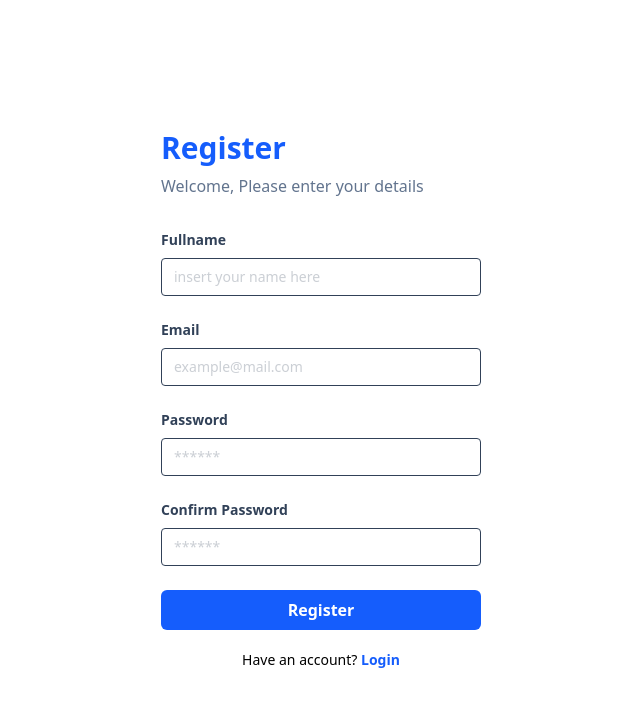
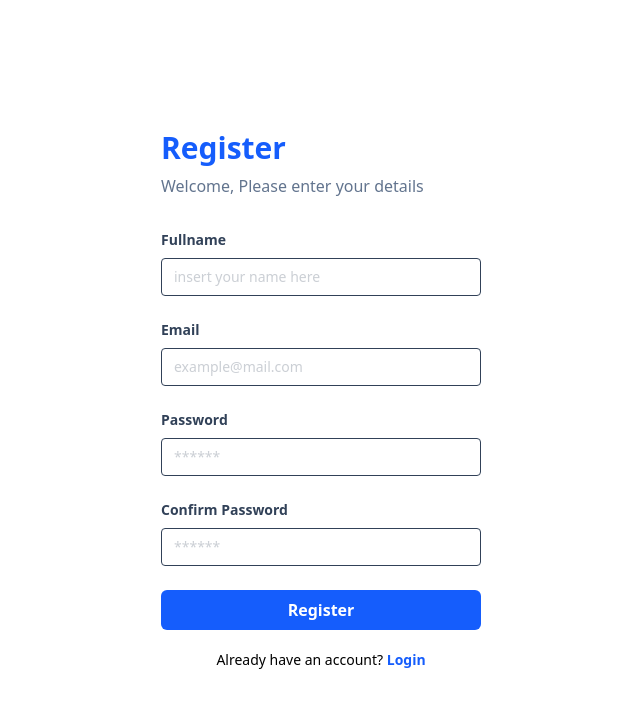
Before and after one commit to Gulpanjul/vipcodestudio-tutorial-reactjs, a React (Vite) app: page /register in a window 1280 px wide. Shown: the top 708 px of the page, without its empty margins (319-959 px from the left). Built offline with nearby package versions, Linux system fonts and the light colour scheme.

Commit message:
feat: conditional rendering

```diff
--- a/src/components/Layouts/AuthLayouts.tsx
+++ b/src/components/Layouts/AuthLayouts.tsx
@@ -1,9 +1,12 @@
+import { Link } from "react-router-dom";
+
 interface AuthLayoutProps {
   children: React.ReactNode;
   title: string;
+  type: string;
 }
 
-const AuthLayout = ({ children, title }: AuthLayoutProps) => {
+const AuthLayout = ({ children, title, type }: AuthLayoutProps) => {
   return (
     <div className="flex justify-center min-h-screen items-center">
       <div className="w-full max-w-xs">
@@ -12,9 +15,32 @@ const AuthLayout = ({ children, title }: AuthLayoutProps) => {
           Welcome, Please enter your details
         </p>
         {children}
+        <Navigation type={type} />
       </div>
     </div>
   );
 };
 
+const Navigation = ({ type }: { type: string }) => {
+  if (type === "login") {
+    return (
+      <p className="text-sm mt-5 text-center">
+        Don't have an account?{" "}
+        <Link to="/register" className="font-bold text-blue-600">
+          Register
+        </Link>
+      </p>
+    );
+  } else {
+    return (
+      <p className="text-sm mt-5 text-center">
+        Already have an account?{" "}
+        <Link to="/login" className="font-bold text-blue-600">
+          Login
+        </Link>
+      </p>
+    );
+  }
+};
+
 export default AuthLayout;
--- a/src/pages/login.tsx
+++ b/src/pages/login.tsx
@@ -1,17 +1,10 @@
-import { Link } from "react-router-dom";
 import FormLogin from "../components/Fragments/FormLogin";
 import AuthLayout from "../components/Layouts/AuthLayouts";
 
 const LoginPage = () => {
   return (
-    <AuthLayout title="Login">
+    <AuthLayout title="Login" type="login">
       <FormLogin />
-      <p className="text-sm mt-5 text-center">
-        Don't have an account?{" "}
-        <Link to="/register" className="font-bold text-blue-600">
-          Register
-        </Link>
-      </p>
     </AuthLayout>
   );
 };
--- a/src/pages/register.tsx
+++ b/src/pages/register.tsx
@@ -1,17 +1,10 @@
-import { Link } from "react-router-dom";
 import FormRegister from "../components/Fragments/FormRegister";
 import AuthLayout from "../components/Layouts/AuthLayouts";
 
 const RegisterPage = () => {
   return (
-    <AuthLayout title="Register">
+    <AuthLayout title="Register" type="register">
       <FormRegister />
-      <p className="text-sm mt-5 text-center">
-        Have an account?{" "}
-        <Link to="/login" className="font-bold text-blue-600">
-          Login
-        </Link>
-      </p>
     </AuthLayout>
   );
 };
```
